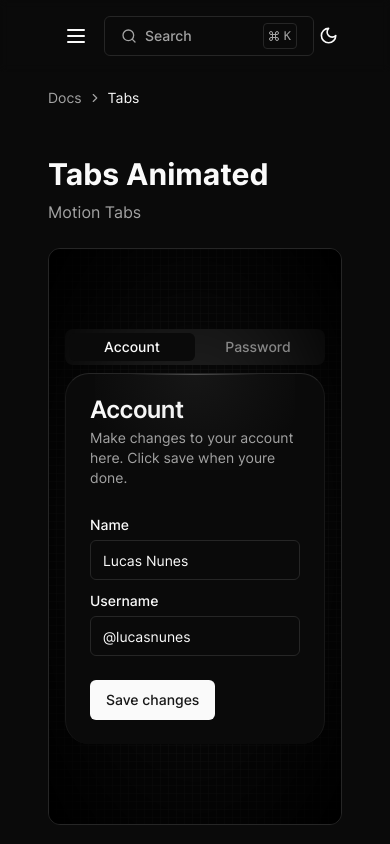
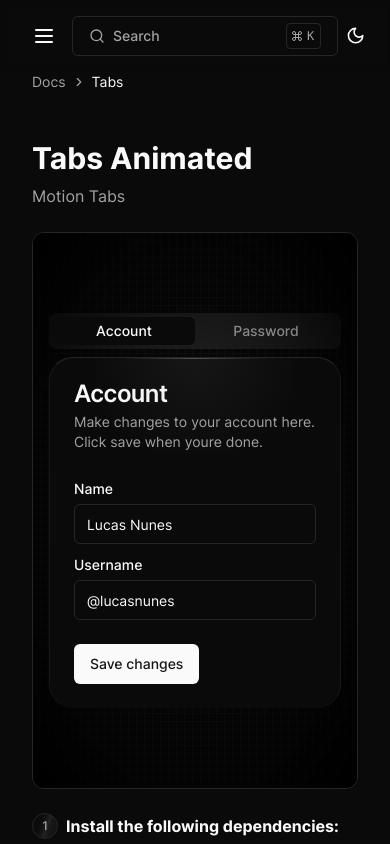
Before and after one commit to lucasnp-dev/sirius, a React (Vite) app: page /docs/components/tabs in a window 390 px wide. Shown: the top 844 px of the page. Built offline with nearby package versions, Linux system fonts and the light colour scheme.

Commit message:
C2 - docs responsive

```diff
--- a/src/components/menu.tsx
+++ b/src/components/menu.tsx
@@ -19,8 +19,8 @@ export function Menu() {
   const [open, setOpen] = useState(false)
 
   return (
-    <header className="sticky top-0 z-10  p-4 backdrop-blur-sm">
-      <div className="container mx-auto flex items-center justify-between">
+    <header className="sticky top-0 z-10  backdrop-blur-sm">
+      <div className="container mx-auto flex items-center justify-between py-4 max-lg:px-4">
         <Sheet>
           <SheetTrigger asChild>
             <Button className="lg:hidden" variant={'ghost'}>
--- a/src/pages/_layouts/_docs.tsx
+++ b/src/pages/_layouts/_docs.tsx
@@ -50,11 +50,11 @@ export function DocsLayout() {
   return (
     <div className="flex min-h-screen flex-col">
       <Menu />
-      <main className="container relative flex-1 lg:grid lg:grid-cols-12">
+      <main className="flex-1max-lg:px-4 container relative lg:grid lg:grid-cols-12">
         <aside className="max-lg:hidden lg:sticky lg:top-14 lg:col-span-3 lg:max-h-screen">
           <Sidebar />
         </aside>
-        <div className="relative space-y-4 p-4 lg:col-span-9">
+        <div className="relative space-y-4 lg:col-span-9">
           <Breadcrumb>
             <BreadcrumbList>
               <BreadcrumbItem>Docs</BreadcrumbItem>
```
